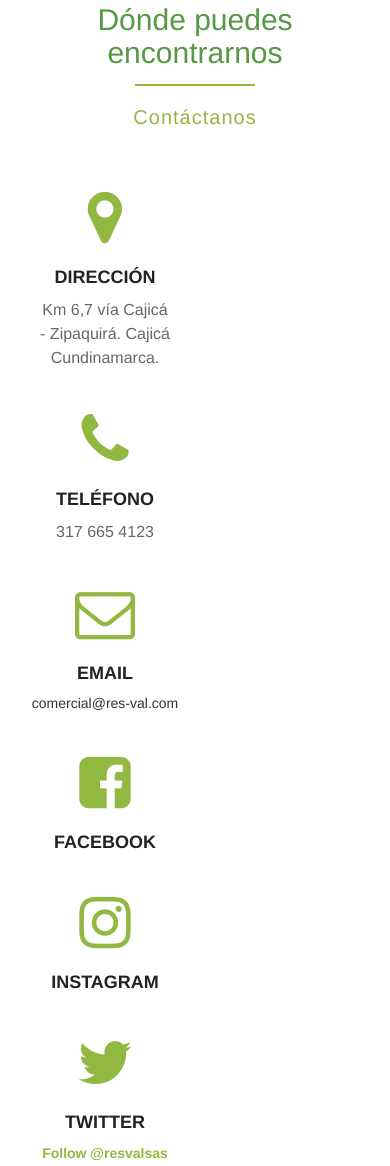
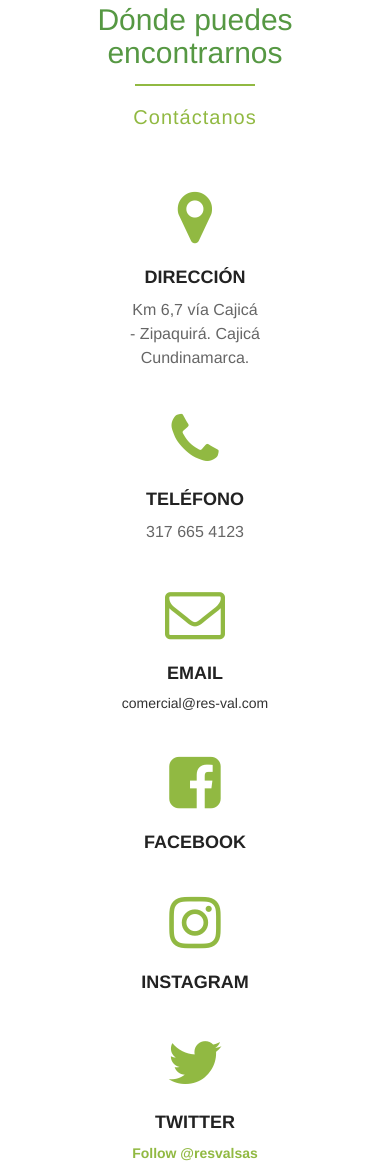
Before and after one commit to jhoncbernal/resval, a website: page index.html in a window 390 px wide. Shown: the part 7951-9117 px from the top of the page. Drawn offline with nearby package versions, Linux system fonts and the light colour scheme.

Commit message:
change order contact us

```diff
--- a/index.html
+++ b/index.html
@@ -640,37 +640,37 @@
       <div class="row contenido_contacto">
         <!-- Office Location -->
         <a href="https://goo.gl/maps/FR9dPeZBjCkAEefE7">
-        <div class="col-xs-6 col-sm-6 col-md-4 contact-info text-center"> <i class="fa fa-map-marker"></i>
+        <div class="col-xs-12 col-sm-4 col-md-4 contact-info text-center"> <i class="fa fa-map-marker"></i>
           <h4 class="contact_title">Dirección</h4>
           <p class="contact_direc">Km 6,7 vía Cajicá <br />- Zipaquirá. Cajicá<br />Cundinamarca.</p>
         </div></a>
         <!-- Call Us -->
         <a href="tel:3176654123">
-        <div class="col-xs-6 col-sm-6 col-md-4 contact-info text-center"> <i class="fa fa-phone"></i>
+        <div class="col-xs-12 col-sm-4 col-md-4 contact-info text-center"> <i class="fa fa-phone"></i>
           <h4 class="contact_title">Teléfono</h4>
           <p class="contact_telefono">317 665 4123</p></a>
         </div>
         <!-- Email Address -->
         <a href="mailto:comercial@res-val.com;info@res-val.com"
             class="contact_email">
-        <div class="col-xs-6 col-sm-6 col-md-4 contact-info text-center"> <i class="fa fa-envelope-o"></i>
+        <div class="col-xs-12 col-sm-4 col-md-4 contact-info text-center"> <i class="fa fa-envelope-o"></i>
           <h4 class="contact_title">Email</h4> </a>comercial@res-val.com
         </div>
       </div>
       <div class="row contenido_contacto">
         <!-- Office Location -->
         <a href="https://www.facebook.com/people/Resval-Valoración-Residuos/100013333664679">
-        <div class="col-xs-6 col-sm-6 col-md-4 contact-info text-center"> <i class="fa fa-facebook-square"></i>
+        <div class="col-xs-12 col-sm-4 col-md-4 contact-info text-center"> <i class="fa fa-facebook-square"></i>
           <h4 class="contact_title">Facebook</h4></a>
 
         </div>
         <!-- Call Us -->
         <a href="https://www.instagram.com/resvalsasesp/?igshid=f2q77z8ytovb">
-        <div class="col-xs-6 col-sm-6 col-md-4 contact-info text-center"> <i class="fa fa-instagram"></i>
+        <div class="col-xs-12 col-sm-4 col-md-4 contact-info text-center"> <i class="fa fa-instagram"></i>
           <h4 class="contact_title">Instagram</h4></a>
         </div>
         <!-- Email twitter -->
-        <div class="col-xs-6 col-sm-6 col-md-4 contact-info text-center"> <i class="fa fa-twitter"></i>
+        <div class="col-xs-12 col-sm-4 col-md-4 contact-info text-center"> <i class="fa fa-twitter"></i>
         <h4 class="contact_title">Twitter</h4>
           <a href="https://twitter.com/resvalsas?ref_src=twsrc%5Etfw" class="twitter-follow-button" data-size="large" data-dnt="true" data-show-count="false">Follow @resvalsas</a><script async src="https://platform.twitter.com/widgets.js" charset="utf-8"></script>
         </div>
```
